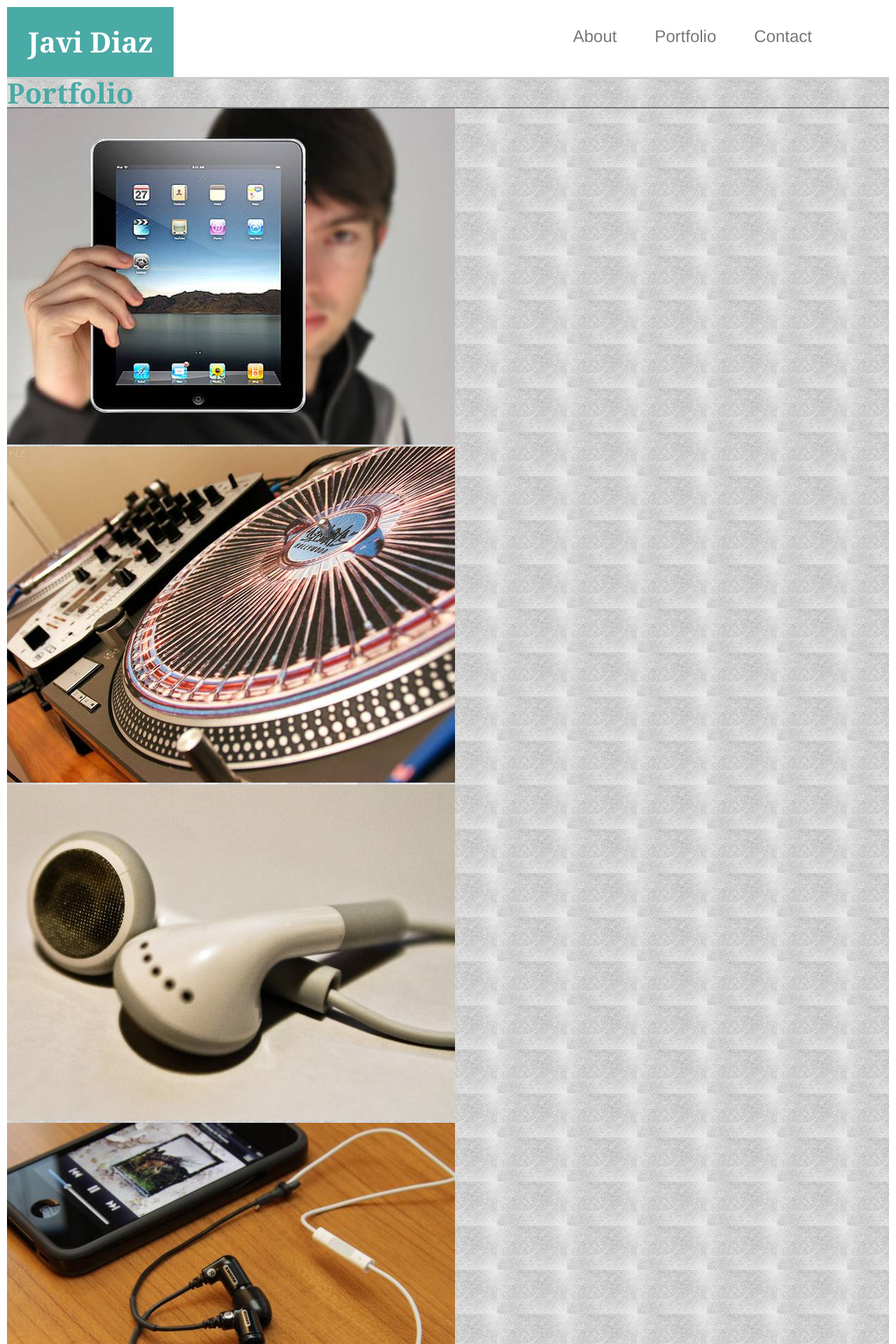
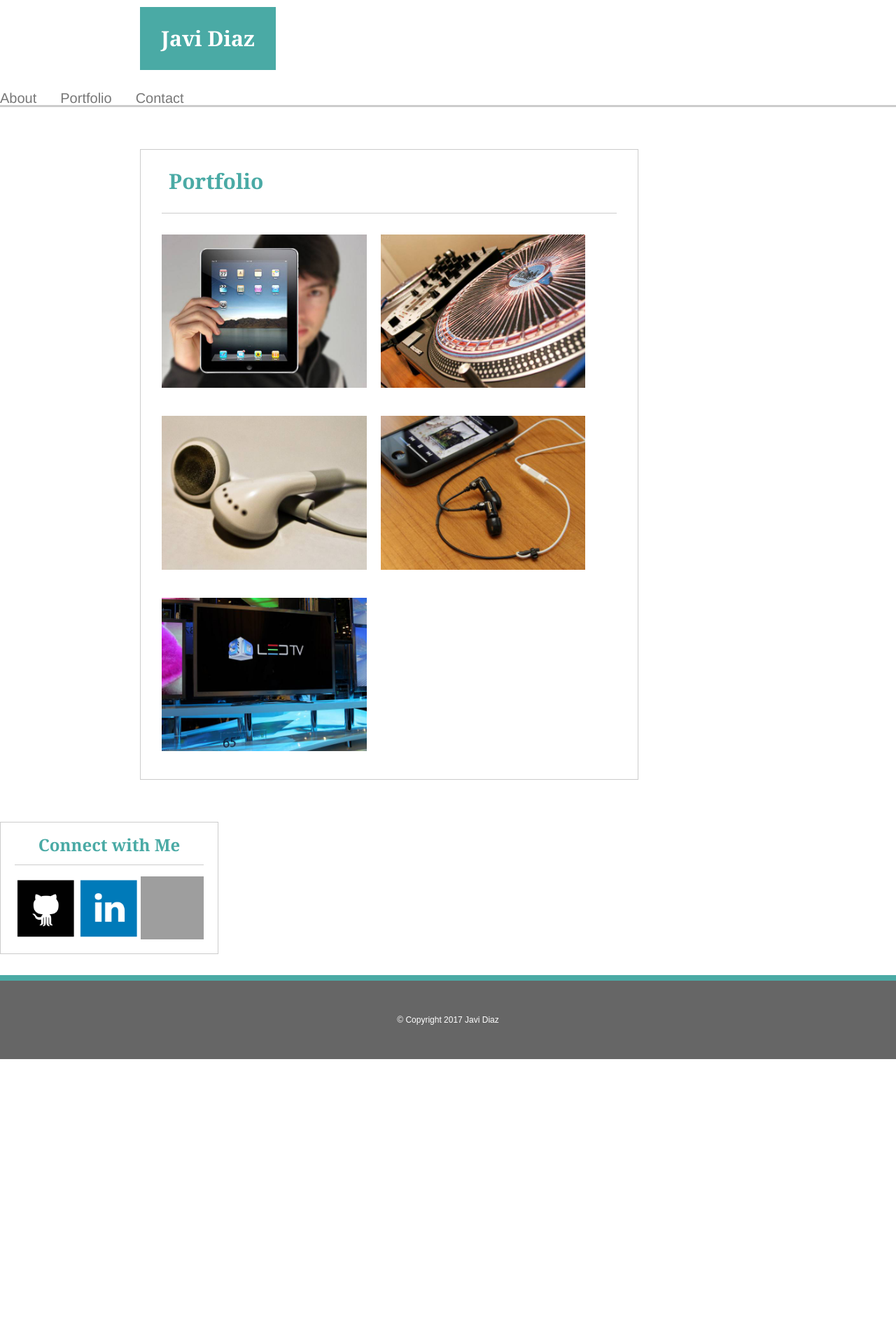
Before and after one commit to javdiaz/Basic-Portfolio, a PHP site: page /portfolio.html in a window 1280 px wide. Shown: the top 1920 px of the page at 70% size. After the commit the page ends 1513 px from the top, so only its background shows below. Run offline with PHP 8.4, Linux system fonts and the light colour scheme; grey boxes are pictures that could not be loaded.

Commit message:
changes jan 18 2017

```diff
--- a/assets/css/style.css
+++ b/assets/css/style.css
@@ -8,21 +8,23 @@
 }
 
 body {
-	margin: 10px;
+	margin-top: 10px;
 
 }
 
 header {
 	background: #4aaaa5;
 	color: #fff;
-	font-size: 40px;
+	font-size: 30px;
 	font-weight: bold;
+	float: left;
 	padding: 30px;
-	float: left;
+	margin-left: 200px;
+	margin-right: 600px;
 }
 
 nav {
-	float: right;
+	float: left;
 }
 
 footer {
@@ -36,102 +38,127 @@
  	font-size: 12px;
  }
 
+ input {
+ 	display: block;
+ 	margin-bottom: 20px;
+ 	width: 99%;
+ 	height: 30px;
+ 	margin-top: 20px;
+}
+
+label {
+	font-family: helvetica;
+	font-size: 16px;
+	color: #777777;
+	padding-bottom: 10px;
+
+}
+
 .mainmenu {
-	margin: 30px 40px 0 0;
-	padding-right: 20px;
+	margin: 30px 0 0 0;
+	padding-right: 10px;
+
 }
 
 .mainmenu a {
 	text-decoration: none;
 	font-family: helvetica;
-	font-size: 24px;
+	font-size: 20px;
 	color: #777777;
 }
 
 .mainmenu li {
 	display: inline;
 	list-style: none;
-	padding-right: 50px;
+	padding-right: 30px;
 }
 
-.portfolio, .contact {
-	clear: both;
-}
-
-.aboutme h1, .contact h1, .portfolio h1 {
-	color:#4aaaa5;
-	font-size: 40px;
-	font-weight: bold;
-	border-bottom: 2px solid #777;
-}
 
 .middle {
-	background-color: #D3D3D3;
-	background-image: url('assets/images/middleimage.jpg');
-	background-repeat: repeat;
-	float: left;
+	clear: both;
 	overflow: auto;
 	padding-bottom: 30px;
 	border-top: 3px solid #cccccc;
 	border-bottom: 8px #4aaaa5 solid;
+	background-image: url('assets/images/cheap_diagonal_fabric.png');
+	background: repeat;
 
 }
 
-.aboutme {
+.aboutme, .contact, .portfolio {
 	float: left;
 	background-color: #fff;
-	width: 63%;
-	padding-bottom: 30px;
+	width: 650px;
+	padding: 0 30px 30px 30px;
 	margin-top: 60px;
-	margin-bottom: 20px;
-	border-top: 1px solid #000;
-	border-right: 1px solid #000;
-	border-bottom: 1px solid #000;
+	margin-left: 200px;
+	margin-right: 60px;
+	border: 1px solid #cccccc;
+}
+
+.projects {
+
+	text-align: center;
+	overflow: auto;
 }
 
 .aboutme img {
 	float: left;
 	padding: 30px 20px 10px 0;
-
-
 }
 
-.aboutme h1 {
+.aboutme h1, .contact h1, .portfolio h1 {
+	color:#4aaaa5;
+	font-size: 30px;
+	font-weight: bold;
+	border-bottom: 2px solid #777;
 	padding: 30px 0 30px 10px;
+	border-bottom: 1px solid #cccccc;
 }
 
-.aboutme p {
+.aboutme p, .contact p {
 	font-size: 18px;
 	padding: 24px 10px 0;
 	line-height: 30px;
 	color: #777777;
-
 }
 
 .connect {
 	float: left;
 	background-color: #fff;
-	width: 20%;
+	width: 270px;
 	text-align: center;
-	margin: 60px auto 60px 90px;
-	border: 1px solid #000;
-	padding:0 20px 30px 20px;
+	margin: 60px 0 0 0;
+	border: 1px solid #cccccc;
+	padding: 0 20px 20px 20px;
 
 }
 
 .connect h2 {
 	color:#4aaaa5;
-	font-size: 30px;
+	font-size: 24px;
 	font-weight: bold;
-	padding-top: 30px;
-	padding-bottom: 40px;
+	padding: 20px 0 16px 0;
+	border-bottom: 1px solid #cccccc;
 }
 
 .connect img {
 	float: left;
+	margin: 16px 0 0 0;
+}
 
-}
 .button img {
 	width: 90px;
 	height: 90px;
 }
+
+.portfolio img {
+	float: left;
+	padding: 30px 20px 10px 0;
+	height: 45%;
+	width: 45%;
+}
+
+.contact h1 {
+	margin-bottom: 30px;
+}
--- a/contact.html
+++ b/contact.html
@@ -29,7 +29,7 @@
 							<label>Message</label>
 							<input type="text" name="">
 							<input type="submit" name="">
-							</form>
+						</form>
 			</div>
 
 			<div class="connect">
--- a/index.html
+++ b/index.html
@@ -24,7 +24,7 @@
 				<h1>About Me</h1>
 					<img src="assets/images/diaz avatar.jpg">
 					<p>I am a designer and technologist creating visual relationships between information and people. I am a graduate of Rutgers University and have formal training in both Information Technology and graphic design.  </p>
-					<p>Aside from my technical skill, I'm also an avid illustrator. Here's an interesting fact, Lorem Ipsum is simply dummy text of the printing and typesetting industry. Lorem Ipsum has been the industry's standard dummy text ever since the 1500s, when an unknown printer took a galley of type and scrambled it to make a type specimen book. It has survived not only five centuries, but also the leap into electronic typesetting, remaining essentially unchanged. It was popularised in the 1960s with the release of Letraset sheets containing Lorem Ipsum passages, and more recently with desktop publishing software like Aldus PageMaker.</p>
+					<p>Aside from my technical skill, I'm also an avid illustrator. Here's an interesting fact, Lorem Ipsum is simply dummy text of the printing and typesetting industry. Lorem Ipsum has been the industry's standard dummy text ever since the 1500s, when an unknown printer took a galley of type and scrambled it to make a type specimen book.</p>
 		</div>
 
 		<div class="connect">
```
Also changed, not shown: assets/images/cheap_diagonal_fabric.png (added), cheap_diagonal_fabric.png (added).
